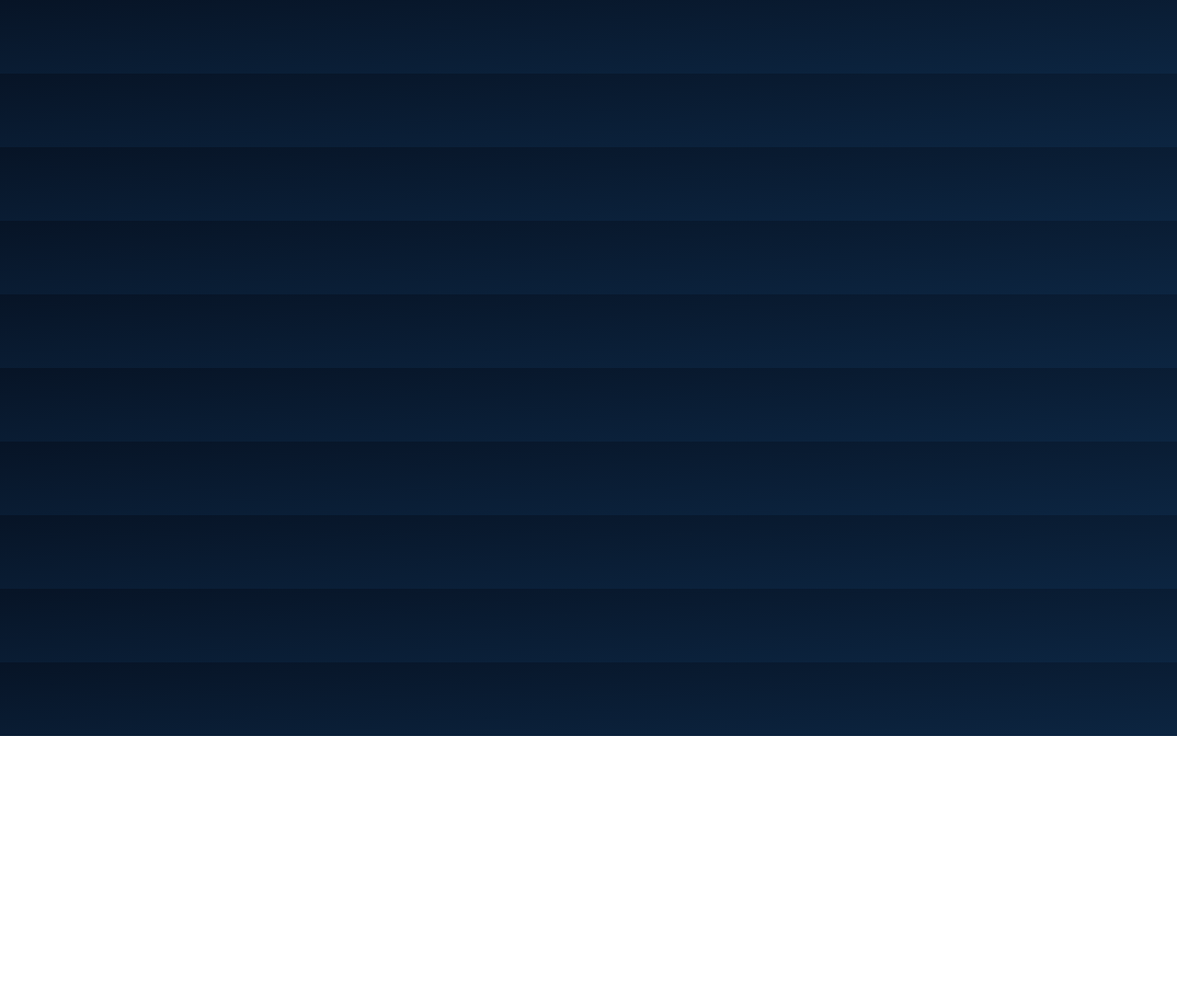
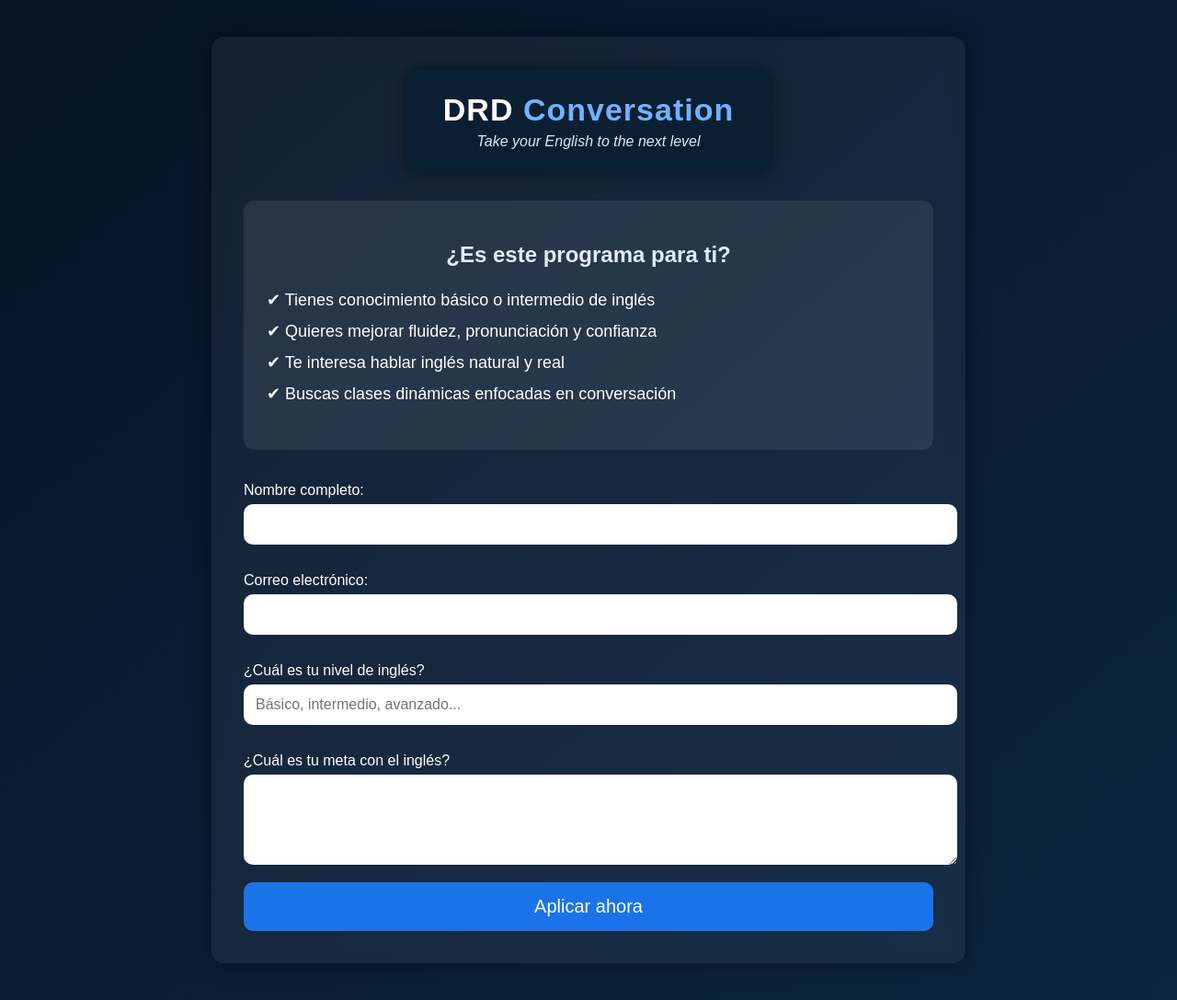
Before and after one commit to richcarty/impruveyourenglishskills, a plain HTML site: page index.html in a window 1280 px wide. Shown: the whole page at 92% size. Before the commit the page ends 800 px from the top, so only its background shows below. Drawn offline with Linux system fonts and the light colour scheme.

Commit message:
index.html

```diff
--- a/index.html
+++ b/index.html
@@ -27,7 +27,6 @@
             backdrop-filter: blur(8px);
         }
 
-        /* LOGO ELEGANTE */
         .logo {
             text-align: center;
             margin-bottom: 30px;
@@ -60,7 +59,6 @@
             font-style: italic;
         }
 
-        /* SECCIÓN QUIÉNES APLICAN */
         .requisitos {
             background: rgba(255, 255, 255, 0.08);
             padding: 25px;
@@ -82,7 +80,6 @@
             line-height: 1.9;
         }
 
-        /* FORMULARIO */
         label {
             display: block;
             margin: 15px 0 6px;
@@ -108,3 +105,50 @@
             font-size: 20px;
             cursor: pointer;
             transition: 0.3s;
+        }
+
+        button:hover {
+            background: #0f5ec7;
+        }
+    </style>
+</head>
+
+<body>
+    <div class="container">
+
+        <div class="logo">
+            <div class="logo-box">
+                <h1>DRD <span>Conversation</span></h1>
+                <p>Take your English to the next level</p>
+            </div>
+        </div>
+
+        <div class="requisitos">
+            <h2>¿Es este programa para ti?</h2>
+            <ul>
+                <li>✔ Tienes conocimiento básico o intermedio de inglés</li>
+                <li>✔ Quieres mejorar fluidez, pronunciación y confianza</li>
+                <li>✔ Te interesa hablar inglés natural y real</li>
+                <li>✔ Buscas clases dinámicas enfocadas en conversación</li>
+            </ul>
+        </div>
+
+        <form action="https://formspree.io/f/xzzoyjwq" method="POST">
+            <label>Nombre completo:</label>
+            <input type="text" name="nombre" required>
+
+            <label>Correo electrónico:</label>
+            <input type="email" name="correo" required>
+
+            <label>¿Cuál es tu nivel de inglés?</label>
+            <input type="text" name="nivel" placeholder="Básico, intermedio, avanzado..." required>
+
+            <label>¿Cuál es tu meta con el inglés?</label>
+            <textarea name="meta" rows="4" required></textarea>
+
+            <button type="submit">Aplicar ahora</button>
+        </form>
+
+    </div>
+</body>
+</html>
```
